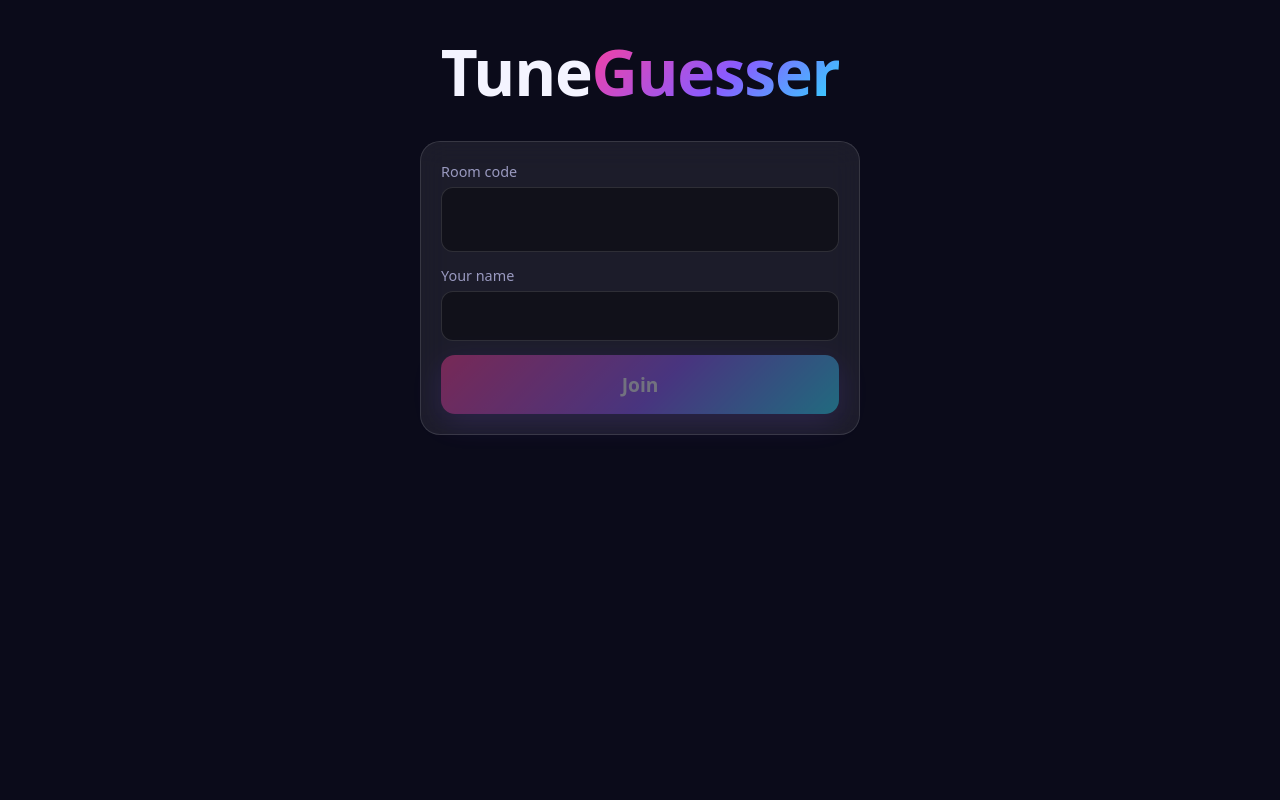
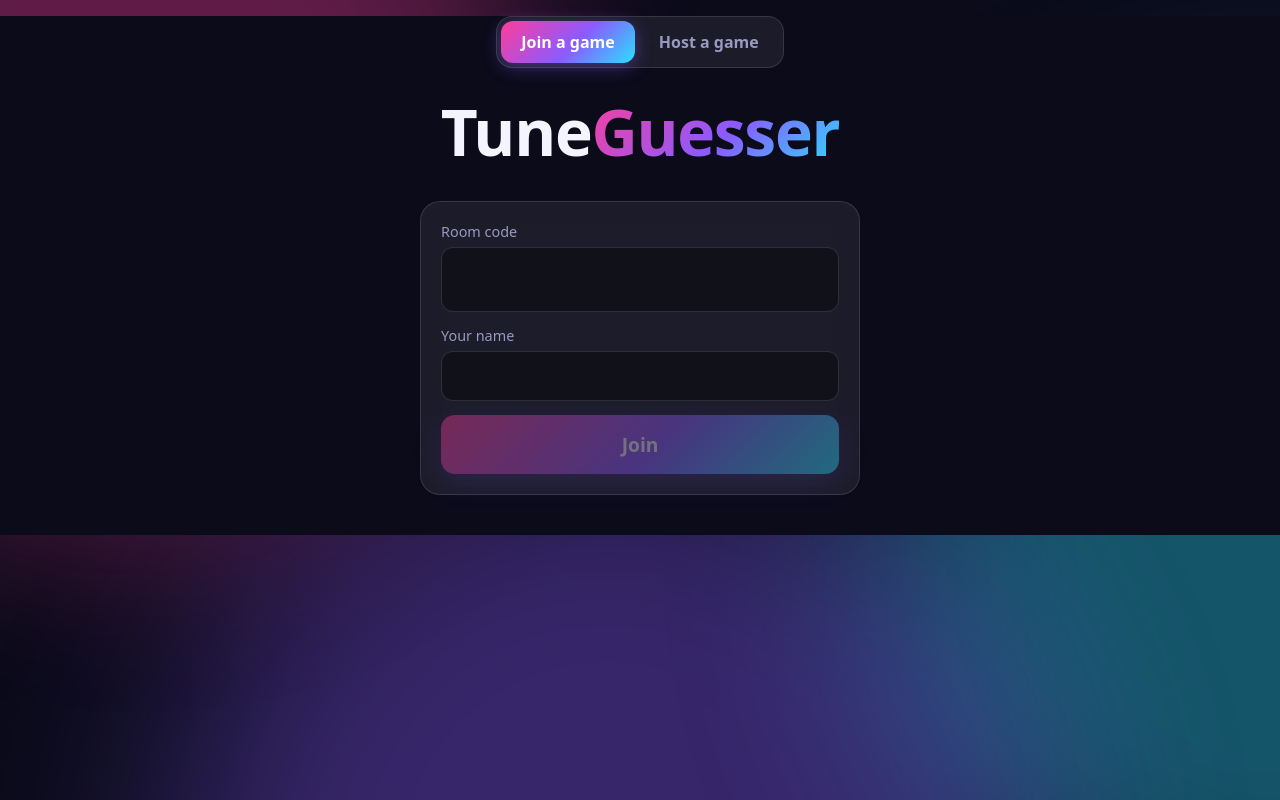
Before and after one commit to darkphoenixfox/tuneguesser, a React (Vite) app in the folder apps/web/: page / in a window 1280 px wide. Built offline with nearby package versions, Linux system fonts and the light colour scheme.

Commit message:
Main page with Join/Host tabs; host device can optionally play too
Co-Authored-By: Claude Sonnet 5.5 <noreply@anthropic.com>

```diff
--- /dev/null
+++ b/apps/web/src/Home.tsx
@@ -0,0 +1,33 @@
+import { useState } from "react";
+import { Host } from "./Host";
+import { Player } from "./Player";
+
+type Tab = "join" | "host";
+
+function initialTab(): Tab {
+  const p = new URLSearchParams(location.search);
+  if (location.pathname.startsWith("/host") || p.get("tab") === "host") return "host";
+  if (p.get("code")) return "join";
+  try {
+    if (sessionStorage.getItem("tg_room")) return "host";
+    if (localStorage.getItem("tg_player")) return "join";
+  } catch { /* storage blocked */ }
+  return "join";
+}
+
+export function Home() {
+  const [tab, setTab] = useState<Tab>(initialTab);
+  const [inGame, setInGame] = useState(false);
+  const pick = (t: Tab) => { setInGame(false); setTab(t); history.replaceState(null, "", t === "host" ? "/?tab=host" : "/"); };
+  return (
+    <>
+      {!inGame && (
+        <nav className="tabs" role="tablist">
+          <button role="tab" aria-selected={tab === "join"} className={tab === "join" ? "on" : ""} onClick={() => pick("join")}>Join a game</button>
+          <button role="tab" aria-selected={tab === "host"} className={tab === "host" ? "on" : ""} onClick={() => pick("host")}>Host a game</button>
+        </nav>
+      )}
+      {tab === "host" ? <Host onInGame={setInGame} /> : <Player onInGame={setInGame} />}
+    </>
+  );
+}
--- a/apps/web/src/Host.tsx
+++ b/apps/web/src/Host.tsx
@@ -2,6 +2,7 @@ import { useEffect, useMemo, useRef, useState } from "react";
 import QRCode from "qrcode";
 import type { RevealInfo, RoomState } from "@tuneguesser/shared";
 import { useCountdown, useRoom } from "./net";
+import { Play } from "./Player";
 import { setMuted, sfx } from "./sfx";
 
 interface Playlist { id: string; name: string; tracks: number; image?: string }
@@ -12,8 +13,9 @@ const load = (): Saved | null => {
   try { return JSON.parse(sessionStorage.getItem("tg_room") ?? "null"); } catch { return null; }
 };
 
-export function Host() {
+export function Host({ onInGame }: { onInGame?: (v: boolean) => void }) {
   const [saved, setSaved] = useState<Saved | null>(load);
+  useEffect(() => onInGame?.(!!saved), [!!saved]);
   return saved ? (
     <Game saved={saved} onLeave={() => { sessionStorage.removeItem("tg_room"); setSaved(null); }} />
   ) : (
@@ -107,6 +109,14 @@ function Game({ saved, onLeave }: { saved: Saved; onLeave: () => void }) {
   const [mute, setMute] = useState(false);
   const prev = useRef<RoomState["phase"]>();
   const joinUrl = `${location.origin}/?code=${saved.code}`;
+  // optional: the host device plays too
+  const [me, setMe] = useState<{ name: string; playerId?: string } | null>(() => {
+    try { return JSON.parse(sessionStorage.getItem("tg_hostplayer") ?? "null"); } catch { return null; }
+  });
+  const saveMe = (m: { name: string; playerId?: string } | null) => {
+    setMe(m);
+    if (m) sessionStorage.setItem("tg_hostplayer", JSON.stringify(m)); else sessionStorage.removeItem("tg_hostplayer");
+  };
 
   useEffect(() => { setMuted(mute); }, [mute]);
   useEffect(() => {
@@ -130,17 +140,19 @@ function Game({ saved, onLeave }: { saved: Saved; onLeave: () => void }) {
   return (
     <main className="screen game">
       <button className="mute" onClick={() => setMute(!mute)} aria-label="Toggle sound">{mute ? "🔇" : "🔊"}</button>
-      {state.phase === "lobby" && <Lobby state={state} joinUrl={joinUrl} onStart={() => send({ t: "start" })} onLeave={onLeave} />}
+      {state.phase === "lobby" && <Lobby state={state} joinUrl={joinUrl} me={me} onPlay={(name) => saveMe({ name })} onStart={() => send({ t: "start" })} onLeave={onLeave} />}
       {state.phase === "playing" && <Playing state={state} endsAt={endsAt} onSkip={() => send({ t: "skip" })} />}
       {state.phase === "reveal" && <Reveal state={state} onNext={() => send({ t: "next" })} />}
       {state.phase === "finished" && <Finished state={state} onLeave={onLeave} />}
+      {me && <Play embedded saved={{ code: saved.code, name: me.name, playerId: me.playerId }} onLeave={() => saveMe(null)} onId={(playerId) => saveMe({ ...me, playerId })} />}
       {error && <p className="error toast">{error}</p>}
     </main>
   );
 }
 
-function Lobby({ state, joinUrl, onStart, onLeave }: { state: RoomState; joinUrl: string; onStart: () => void; onLeave: () => void }) {
+function Lobby({ state, joinUrl, me, onPlay, onStart, onLeave }: { state: RoomState; joinUrl: string; me: { name: string } | null; onPlay: (name: string) => void; onStart: () => void; onLeave: () => void }) {
   const [qr, setQr] = useState("");
+  const [name, setName] = useState("");
   useEffect(() => { QRCode.toDataURL(joinUrl, { margin: 1, width: 280, color: { dark: "#0b0b1a", light: "#ffffff" } }).then(setQr); }, [joinUrl]);
   return (
     <div className="lobby">
@@ -155,6 +167,12 @@ function Lobby({ state, joinUrl, onStart, onLeave }: { state: RoomState; joinUrl
           {state.players.map((p, i) => <li key={p.id} className={"pop c" + (i % 4)} style={{ opacity: p.connected ? 1 : 0.4 }}>{p.name}</li>)}
           {state.players.length === 0 && <li className="muted">Waiting for players…</li>}
         </ul>
+        {me ? <p className="muted">You're playing as <b>{me.name}</b> on this screen.</p> : (
+          <form className="hostplay" onSubmit={(e) => { e.preventDefault(); if (name.trim()) { sfx.join(); onPlay(name.trim()); } }}>
+            <input placeholder="Play on this screen too? Your name" maxLength={16} value={name} onChange={(e) => setName(e.target.value)} />
+            <button className="btn" disabled={!name.trim() || state.players.length >= 4}>Join</button>
+          </form>
+        )}
         <button className="btn big" disabled={state.players.length === 0} onClick={onStart}>Start game</button>
         <button className="btn ghost" onClick={onLeave}>Cancel</button>
       </div>
--- a/apps/web/src/Player.tsx
+++ b/apps/web/src/Player.tsx
@@ -8,8 +8,9 @@ const load = (): Saved | null => {
 };
 const save = (s: Saved) => localStorage.setItem("tg_player", JSON.stringify(s));
 
-export function Player() {
+export function Player({ onInGame }: { onInGame?: (v: boolean) => void }) {
   const [saved, setSaved] = useState<Saved | null>(load);
+  useEffect(() => onInGame?.(!!saved), [!!saved]);
   return saved ? (
     <Play saved={saved} onLeave={() => { localStorage.removeItem("tg_player"); setSaved(null); }} onId={(playerId) => save({ ...saved, playerId })} />
   ) : (
@@ -33,7 +34,8 @@ function Join({ onJoin }: { onJoin: (s: Saved) => void }) {
   );
 }
 
-function Play({ saved, onLeave, onId }: { saved: Saved; onLeave: () => void; onId: (id: string) => void }) {
+/** `embedded`: shown inside the host screen (only while a round is running), so the host device can play too. */
+export function Play({ saved, onLeave, onId, embedded }: { saved: Saved; onLeave: () => void; onId: (id: string) => void; embedded?: boolean }) {
   const first = useMemo(() => ({ t: "join" as const, code: saved.code, name: saved.name, playerId: saved.playerId }), [saved.code, saved.name]);
   const [me, setMe] = useState(saved.playerId);
   const [res, setRes] = useState({ title: false, artist: false });
@@ -58,17 +60,19 @@ function Play({ saved, onLeave, onId }: { saved: Saved; onLeave: () => void; onI
   const titleRef = useRef<HTMLInputElement>(null);
   useEffect(() => { if (state?.phase === "playing") titleRef.current?.focus(); }, [state?.phase, round]);
 
+  if (embedded && (!state || !mine || state.phase !== "playing")) return null;
   if (error && !state) return <main className="screen phone center"><p className="error">{error}</p><button className="btn" onClick={onLeave}>Back</button></main>;
   if (!state || !mine) return <main className="screen phone center"><p className="muted">Joining…</p></main>;
 
+  const Wrap = embedded ? "div" : "main";
   const submit = (e: React.FormEvent) => {
     e.preventDefault();
     send({ t: "answer", title: res.title ? undefined : title, artist: res.artist ? undefined : artist });
   };
 
   return (
-    <main className="screen phone">
-      <header className="phone-head"><b>{mine.name}</b><span className="score">{mine.score}</span></header>
+    <Wrap className={embedded ? "embedded" : "screen phone"}>
+      {!embedded && <header className="phone-head"><b>{mine.name}</b><span className="score">{mine.score}</span></header>}
       {state.phase === "lobby" && <div className="card center"><h2>You're in! 🎉</h2><p className="muted">Waiting for the host to start…</p><ul className="players">{state.players.map((p, i) => <li key={p.id} className={"pop c" + (i % 4)}>{p.name}</li>)}</ul></div>}
       {state.phase === "playing" && (
         <form key={shake} className={"card answer" + (shake ? " shake" : "")} onSubmit={submit}>
@@ -87,6 +91,6 @@ function Play({ saved, onLeave, onId }: { saved: Saved; onLeave: () => void; onI
         </div>
       )}
       {state.phase === "finished" && <div className="card center"><h2>Game over</h2><p className="gain-big">{mine.score}</p><button className="btn" onClick={onLeave}>Leave</button></div>}
-    </main>
+    </Wrap>
   );
 }
--- a/apps/web/src/main.tsx
+++ b/apps/web/src/main.tsx
@@ -1,12 +1,10 @@
 import { createRoot } from "react-dom/client";
-import { Host } from "./Host";
-import { Player } from "./Player";
+import { Home } from "./Home";
 import "./styles.css";
 
-const path = location.pathname;
 createRoot(document.getElementById("root")!).render(
   <>
     <div className="bg" aria-hidden><i /><i /><i /></div>
-    {path.startsWith("/host") ? <Host /> : <Player />}
+    <Home />
   </>,
 );
--- a/apps/web/src/styles.css
+++ b/apps/web/src/styles.css
@@ -118,3 +118,14 @@ input:disabled { color: var(--lime); font-weight: 800; background: rgba(182,255,
 .gain-big.none { color: var(--muted); font-size: 1.5rem; }
 
 @media (prefers-reduced-motion: reduce) { *, *::before, *::after { animation-duration: .01ms !important; animation-iteration-count: 1 !important; transition-duration: .01ms !important; } }
+
+/* tabs */
+.tabs { display: flex; gap: 4px; width: fit-content; margin: max(16px, env(safe-area-inset-top)) auto 0; padding: 4px; background: var(--card); border: 1px solid var(--line); border-radius: 16px; backdrop-filter: blur(14px); position: relative; z-index: 4; }
+.tabs button { background: transparent; border: 0; border-radius: 12px; padding: 10px 20px; font-weight: 700; color: var(--muted); cursor: pointer; transition: background .2s, color .2s; }
+.tabs button.on { background: var(--grad); color: #fff; box-shadow: 0 4px 18px rgba(138,91,255,.4); }
+.tabs + .screen { min-height: auto; padding-top: 12px; }
+
+/* host plays too */
+.hostplay { display: flex; gap: 8px; }
+.hostplay input { font-size: 1rem; }
+.embedded { width: min(480px, 100%); margin: 0 auto; }
```
